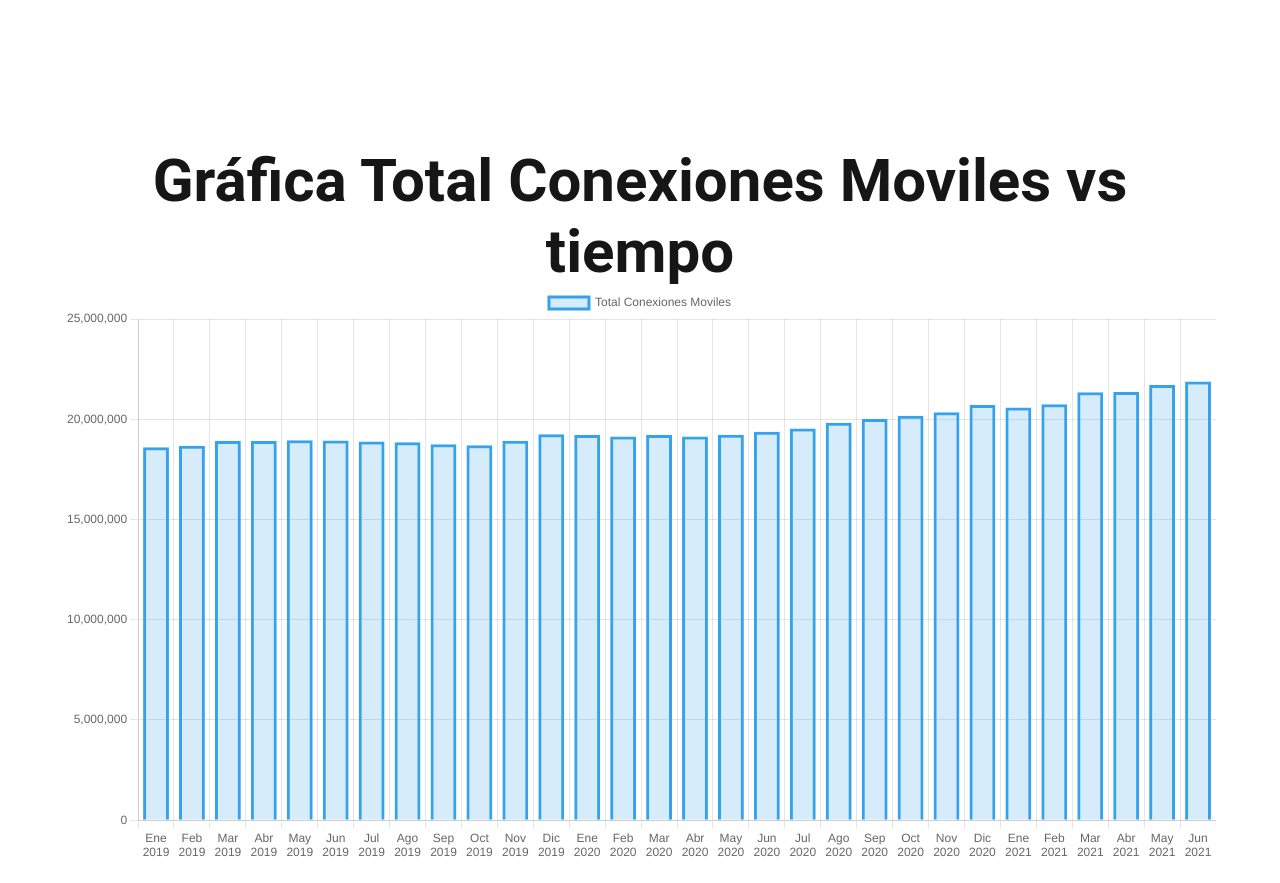
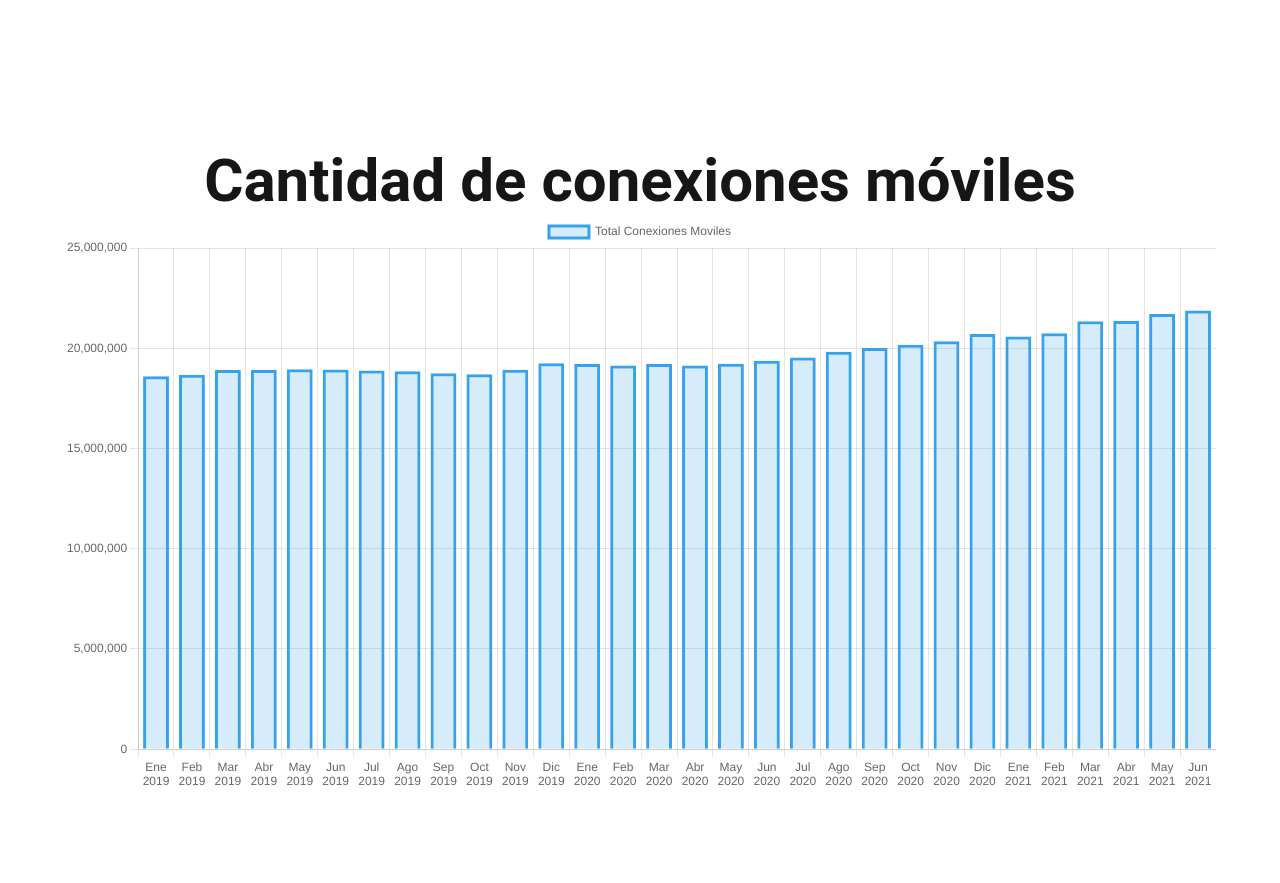
Before and after one commit to pensamientovisual/grupo1-2021-2, a plain HTML site: page telefonía/index2.html in a window 1280 px wide. Shown: the part 17-900 px from the top of the page. After the commit the page ends 829 px from the top, so only its background shows below. Drawn offline with nearby package versions, Linux system fonts and the light colour scheme.

Commit message:
arreglo título

```diff
--- a/telefonía/index2.html
+++ b/telefonía/index2.html
@@ -54,7 +54,7 @@
 </div>
 
 <body>
-    <h1>Gráfica Total Conexiones Moviles vs tiempo </h1>
+    <h1>Cantidad de conexiones móviles</h1>
     <canvas id="grafica"></canvas>
 
 
```
